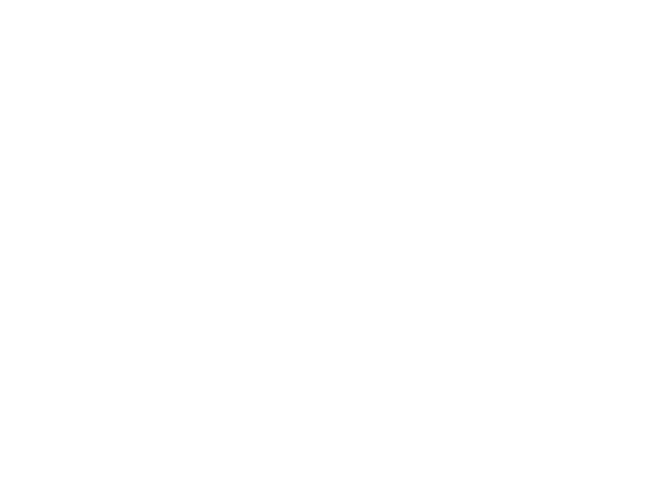
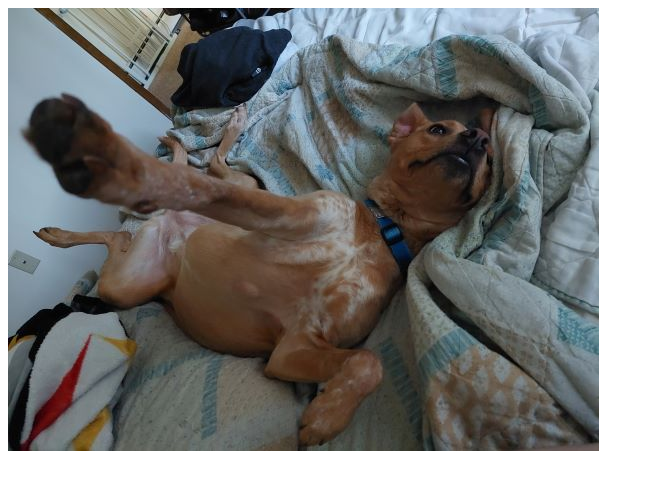
Before and after one commit to kayinilagan/CS365repo, a plain HTML site: page Homework/Responsive Images/resScale.html in a window 1280 px wide. Shown: the whole page, without its empty margins (0-654 px from the left). Drawn offline with Linux system fonts and the light colour scheme.

Commit message:
Added Images of Sansa, Started On ResScale

```diff
--- a/Homework/Responsive Images/resScale.html
+++ b/Homework/Responsive Images/resScale.html
@@ -9,7 +9,10 @@
 </head>
 
 <body>
-
+    <div>
+        <img srcset="imgs/sanser-591w.jpg 591w, imgs/sanser-1672w.jpg 1672w, imgs/sanser-2364w.jpg 2364w"
+            sizes="(max-width: 1800px) 591px, 1672px" src="imgs/sanser-2364w.jpg" alt="Pictures of Sansa">
+    </div>
 </body>
 
 </html>
```
Also changed, not shown: Homework/Responsive Images/imgs/sanser-1672w.jpg (added), Homework/Responsive Images/imgs/sanser-2364w.jpg (added), Homework/Responsive Images/imgs/sanser-591w.jpg (added).
